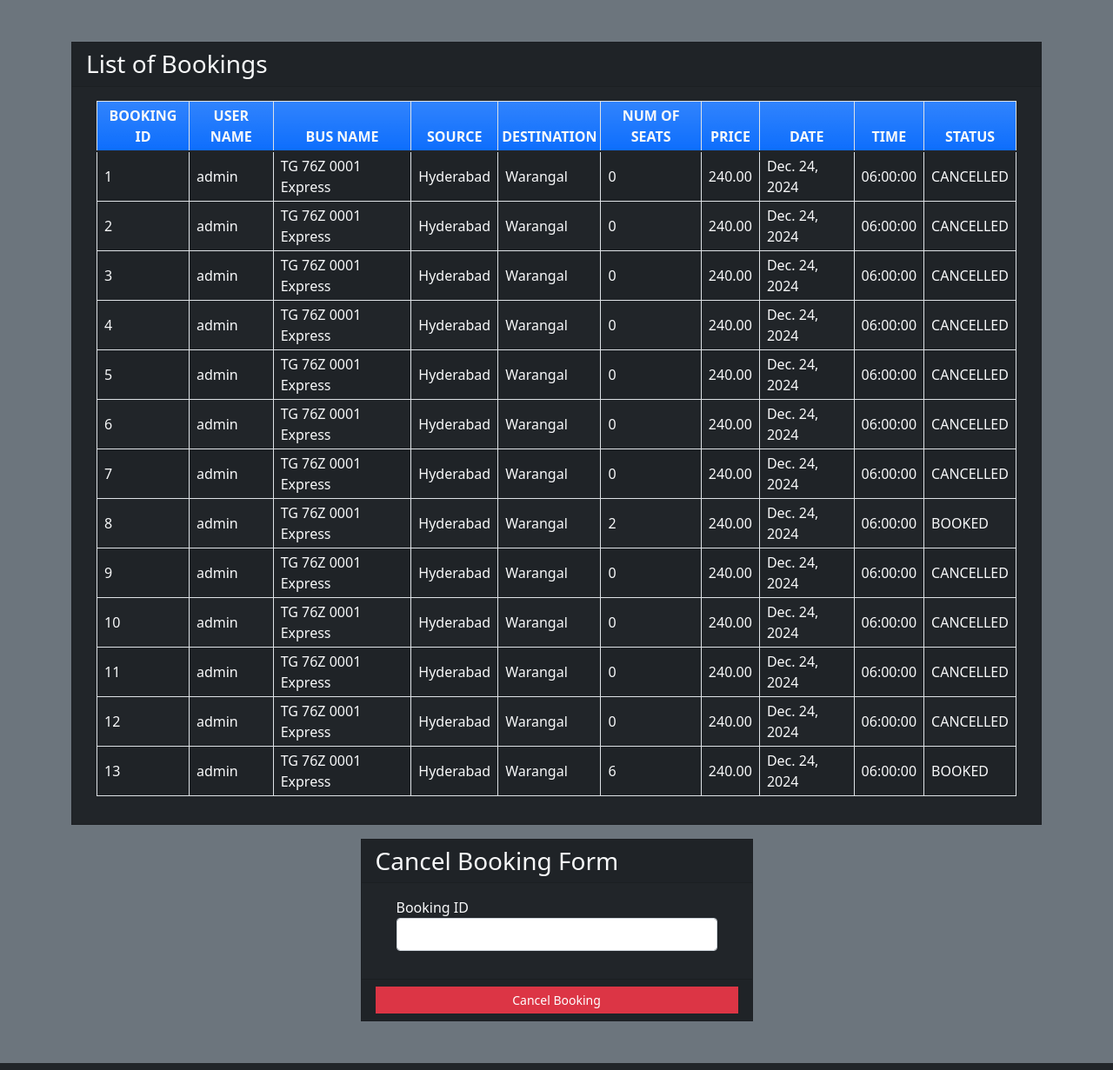
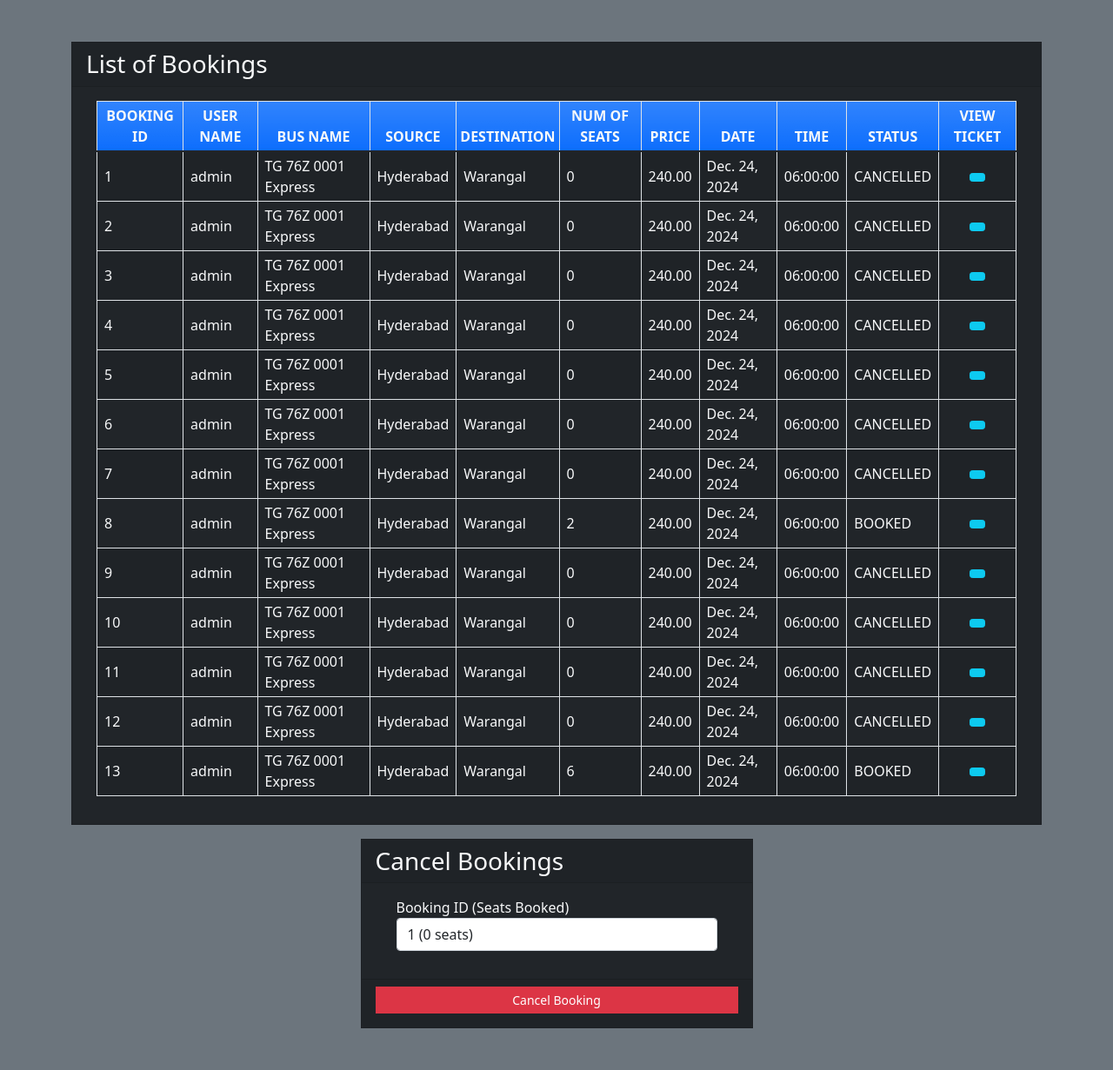
Before and after one commit to vikas-kurimelly/new-bus, a Django app: page /seebookings in a window 1280 px wide. Shown: the part 56-1287 px from the top of the page at 87% size. Run offline with Django 5.2, Linux system fonts and the light colour scheme; a user stored in the database is signed in; data comes from the database, SQL or seed files in the repository; both versions use the stored data as it was after the commit.

Commit message:
changes in list of  bookings

```diff
--- a/myapp/templates/a1/booklist.html
+++ b/myapp/templates/a1/booklist.html
@@ -22,14 +22,17 @@
               <th class="p-1 text-center">DATE</th>
               <th class="p-1 text-center">TIME</th>
               <th class="p-1 text-center">STATUS</th>
+              <th class="p-1 text-center">VIEW TICKET</th>
             </tr>
           </thead>
-
+          <tbody>
             {% for row in book_list %}
             <tr>
               <td class="px-2 py-1 align-middle text-light">{{row.id}}</td>
               <td class="px-2 py-1 align-middle text-light">{{row.name}}</td>
-            <td class="px-2 py-1 align-middle text-light">{{row.bus_name}}</td>
+              <td class="px-2 py-1 align-middle text-light">
+                {{row.bus_name}}
+              </td>
               <td class="px-2 py-1 align-middle text-light">{{row.source}}</td>
               <td class="px-2 py-1 align-middle text-light">{{row.dest}}</td>
               <td class="px-2 py-1 align-middle text-light">{{row.nos}}</td>
@@ -37,8 +40,70 @@
               <td class="px-2 py-1 align-middle text-light">{{row.date}}</td>
               <td class="px-2 py-1 align-middle text-light">{{row.time}}</td>
               <td class="px-2 py-1 align-middle text-light">{{row.status}}</td>
+              <td class="px-2 py-1 align-middle text-center">
+                <button
+                  type="button"
+                  class="btn btn-info btn-sm"
+                  data-bs-toggle="modal"
+                  data-bs-target="#ticketModal{{row.id}}"
+                >
+                  <i class="bi bi-ticket-detailed"></i>
+                </button>
+                <div
+                  class="modal fade"
+                  id="ticketModal{{row.id}}"
+                  tabindex="-1"
+                  aria-labelledby="ticketModalLabel{{row.id}}"
+                  aria-hidden="true"
+                >
+                  <div class="modal-dialog modal-dialog-centered">
+                    <div class="modal-content bg-dark text-light">
+                      <div class="modal-header">
+                        <h5 class="modal-title" id="ticketModalLabel{{row.id}}">
+                          Booking Details
+                        </h5>
+                        <button
+                          type="button"
+                          class="btn-close"
+                          data-bs-dismiss="modal"
+                          aria-label="Close"
+                        ></button>
+                      </div>
+                      <div class="modal-body">
+                        <ul class="list-group list-group-flush">
+                          <li class="list-group-item bg-dark text-light">
+                            <b>Bus name:</b> {{row.bus_name}}
+                          </li>
+                          <li class="list-group-item bg-dark text-light">
+                            <b>Starting point:</b> {{row.source}}
+                          </li>
+                          <li class="list-group-item bg-dark text-light">
+                            <b>Destination point:</b> {{row.dest}}
+                          </li>
+                          <li class="list-group-item bg-dark text-light">
+                            <b>Number of seats:</b> {{row.nos}}
+                          </li>
+                          <li class="list-group-item bg-dark text-light">
+                            <b>Price:</b> {{row.price}}
+                          </li>
+                          <li class="list-group-item bg-dark text-light">
+                            <b>Date:</b> {{row.date}}
+                          </li>
+                          <li class="list-group-item bg-dark text-light">
+                            <b>Time:</b> {{row.time}}
+                          </li>
+                          <li class="list-group-item bg-dark text-light">
+                            <b>Status:</b> {{row.status}}
+                          </li>
+                        </ul>
+                      </div>
+                    </div>
+                  </div>
+                </div>
+              </td>
             </tr>
             {% endfor %}
+          </tbody>
         </table>
       </div>
     </div>
@@ -47,7 +112,7 @@
     <div class="col-lg-5 col-md-7 col-sm-10 col-xs-12">
       <div class="card rounded-0 bg-dark text-light">
         <div class="card-header">
-          <div class="card-title h3 mb-0">Cancel Booking Form</div>
+          <div class="card-title h3 mb-0">Cancel Bookings</div>
         </div>
         <div class="card-body">
           <div class="container-fluid">
@@ -58,13 +123,16 @@
             >
               {% csrf_token %}
               <div class="mb-3">
-                <label for="bus_id" class="control-label">Booking ID</label>
-                <input
-                  name="bus_id"
-                  class="form-control"
-                  type="number"
-                  id="bus_id"
-                />
+                <label for="bus_id" class="control-label"
+                  >Booking ID (Seats Booked)</label
+                >
+                <select name="bus_id" id="bus_id" class="form-control">
+                  {% for row in book_list %}
+                  <option value="{{ row.id }}">
+                    {{ row.id }} ({{ row.nos }} seats)
+                  </option>
+                  {% endfor %}
+                </select>
               </div>
               {% if error %}
               <div class="alert alert-danger">{{error}}</div>
@@ -74,7 +142,7 @@
         </div>
         <div class="card-footer text-center">
           <button
-            class="btn btn-sm rounded-0 btn-danger w-100"
+            class="btn btn-sm rounded-0 btn-danger w-100 mb-2"
             form="cancel-form"
           >
             Cancel Booking
```
Also changed, not shown: myapp/templates/a1/list.html (+15 -4 lines), db.sqlite3. Lines whose indentation alone changed are shown as unchanged.
